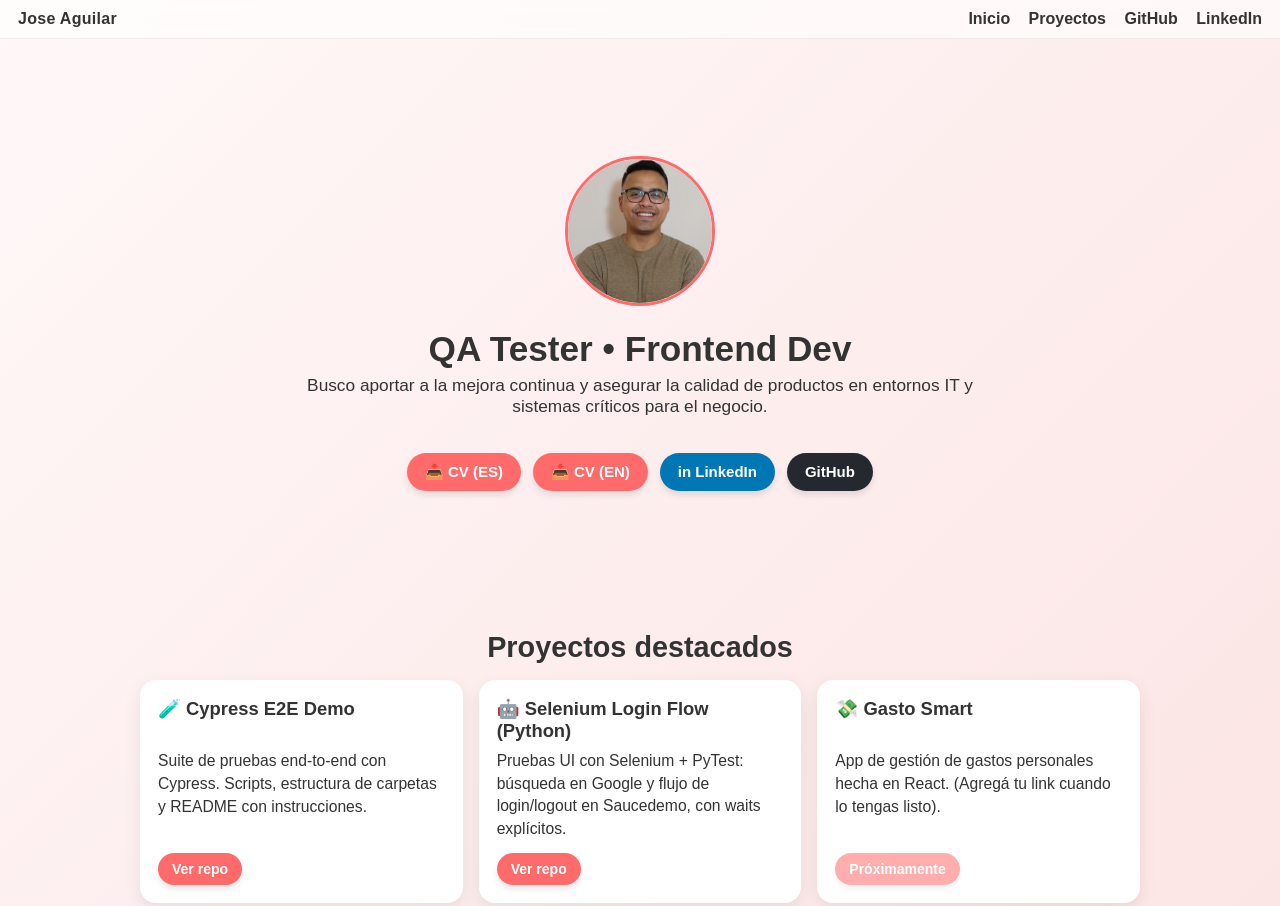
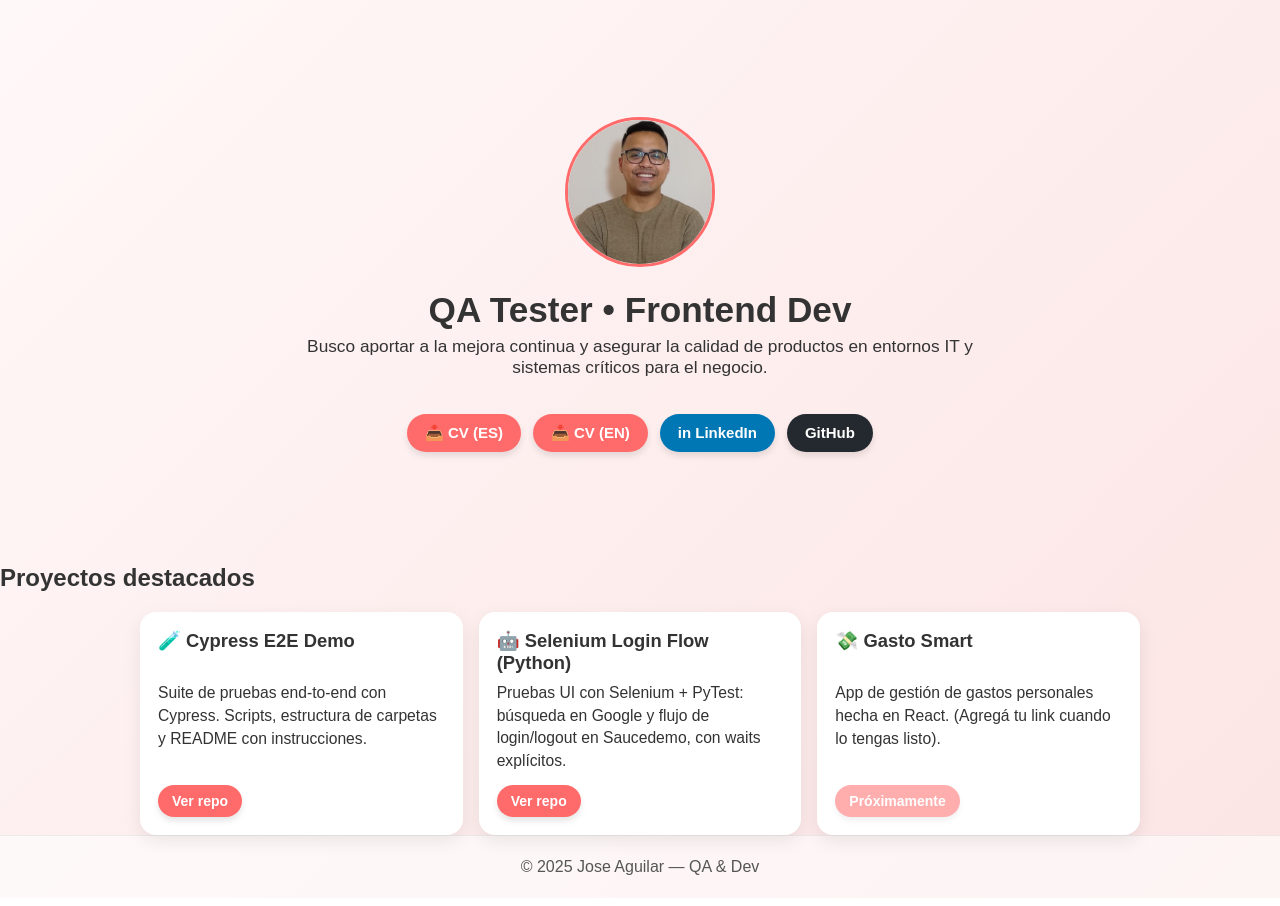
Before and after one commit to Joseaac49/portfolio-jose, a plain HTML site: page index.html in a window 1280 px wide. Shown: the top 906 px of the page. Drawn offline with Linux system fonts and the light colour scheme.

Commit message:
chore: remover header por completo

```diff
--- a/index.html
+++ b/index.html
@@ -7,15 +7,6 @@
   <link rel="stylesheet" href="style.css"/>
 </head>
 <body>
-<header class="topbar">
-  <div class="brand">Jose Aguilar</div>
-  <nav class="topnav">
-    <a href="#home">Inicio</a>
-    <a href="#projects">Proyectos</a>
-    <a href="https://github.com/Joseaac49" target="_blank" rel="noopener">GitHub</a>
-    <a href="https://www.linkedin.com/in/jose-aguilar-2a798222a/" target="_blank" rel="noopener">LinkedIn</a>
-  </nav>
-</header>
   <main>
     <!-- HERO -->
     <section id="home" class="container">
--- a/style.css
+++ b/style.css
@@ -6,22 +6,7 @@ body {
   color: #333;
   background: linear-gradient(135deg, #fff8f8, #fce4e4);
 }
-
-/* Topbar */
-.topbar {
-  position: sticky; top: 0; z-index: 10;
-  backdrop-filter: blur(6px);
-  background: rgba(255,255,255,0.6);
-  border-bottom: 1px solid rgba(0,0,0,0.06);
-  display: flex; align-items: center; justify-content: space-between;
-  padding: 10px 18px;
-}
 .brand { font-weight: 800; letter-spacing: .3px; }
-.topnav a {
-  margin-left: 14px; text-decoration: none; color: #333; font-weight: 600;
-}
-.topnav a:hover { text-decoration: underline; }
-
 /* Hero */
 .container {
   min-height: 68vh;
@@ -53,12 +38,6 @@ p  { font-size: 1.08rem; max-width: 680px; margin: 0 auto 18px; }
 .btn.github:hover { background-color: #111; }
 .btn.small { padding: 8px 14px; font-size: 14px; border-radius: 20px; }
 .btn.disabled { opacity: .55; pointer-events: none; }
-
-/* Projects */
-.projects { padding: 24px 18px 60px; }
-.section-title {
-  text-align: center; font-size: 1.8rem; margin-bottom: 16px; font-weight: 800;
-}
 .grid {
   max-width: 1000px; margin: 0 auto;
   display: grid; grid-template-columns: repeat( auto-fit, minmax(260px, 1fr) );
```
